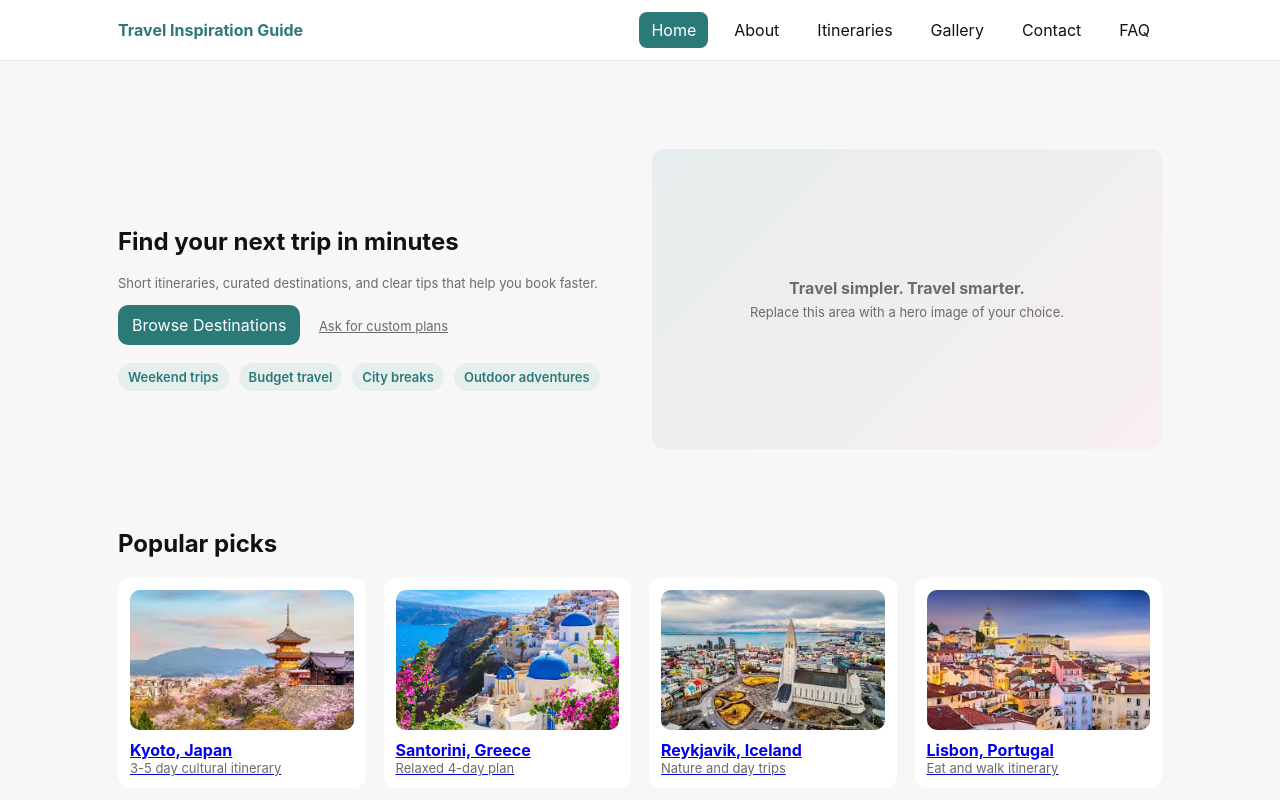
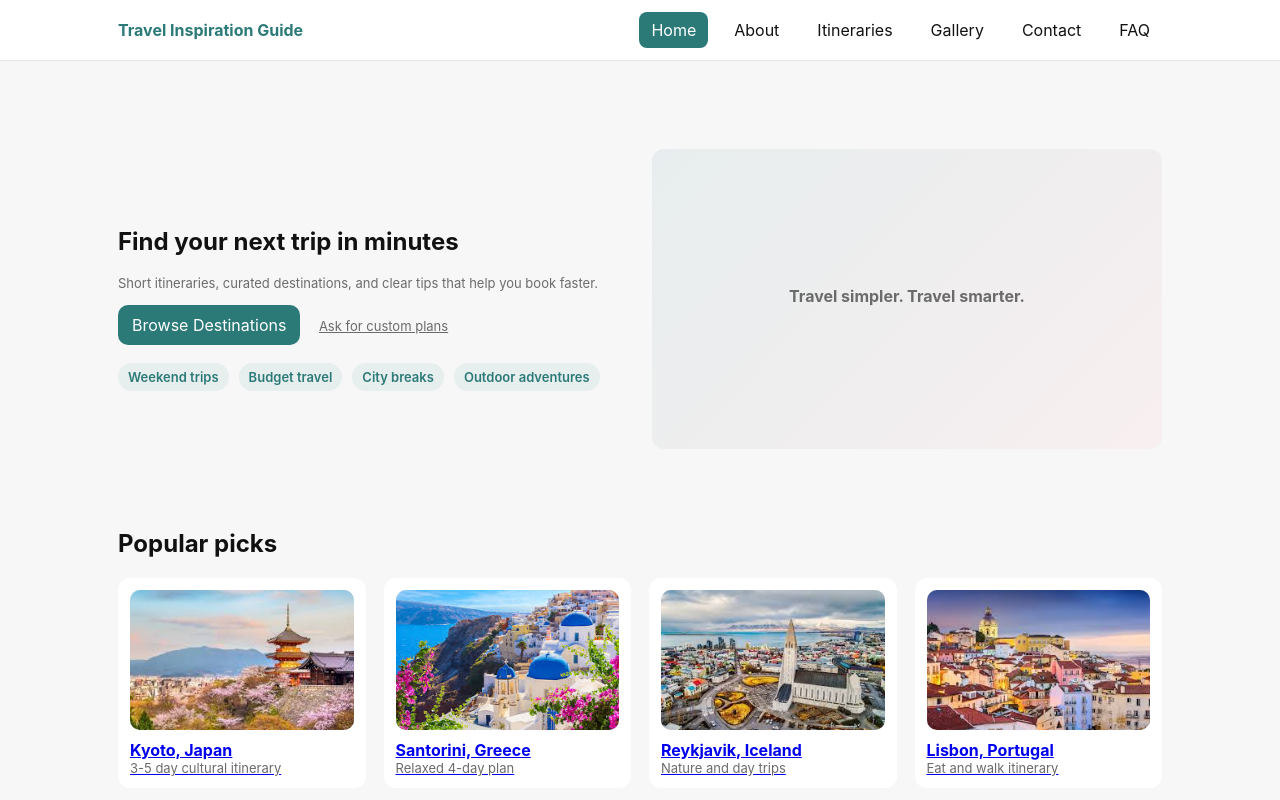
Before and after one commit to legal-blind/Final-Project-Human-Centered-Website-Design-and-Implementation, a plain HTML site: page index.html in a window 1280 px wide. Shown: the top 800 px of the page. Drawn offline with Linux system fonts and the light colour scheme.

Commit message:
Update index.html

```diff
--- a/index.html
+++ b/index.html
@@ -43,7 +43,7 @@
   <div class="hero-right">
     <div style="text-align:center">
       <div style="font-weight:700">Travel simpler. Travel smarter.</div>
-      <div class="meta" style="margin-top:6px">Replace this area with a hero image of your choice.</div>
+      <div class="meta" style="margin-top:6px"></div>
     </div>
   </div>
 </section>
```
